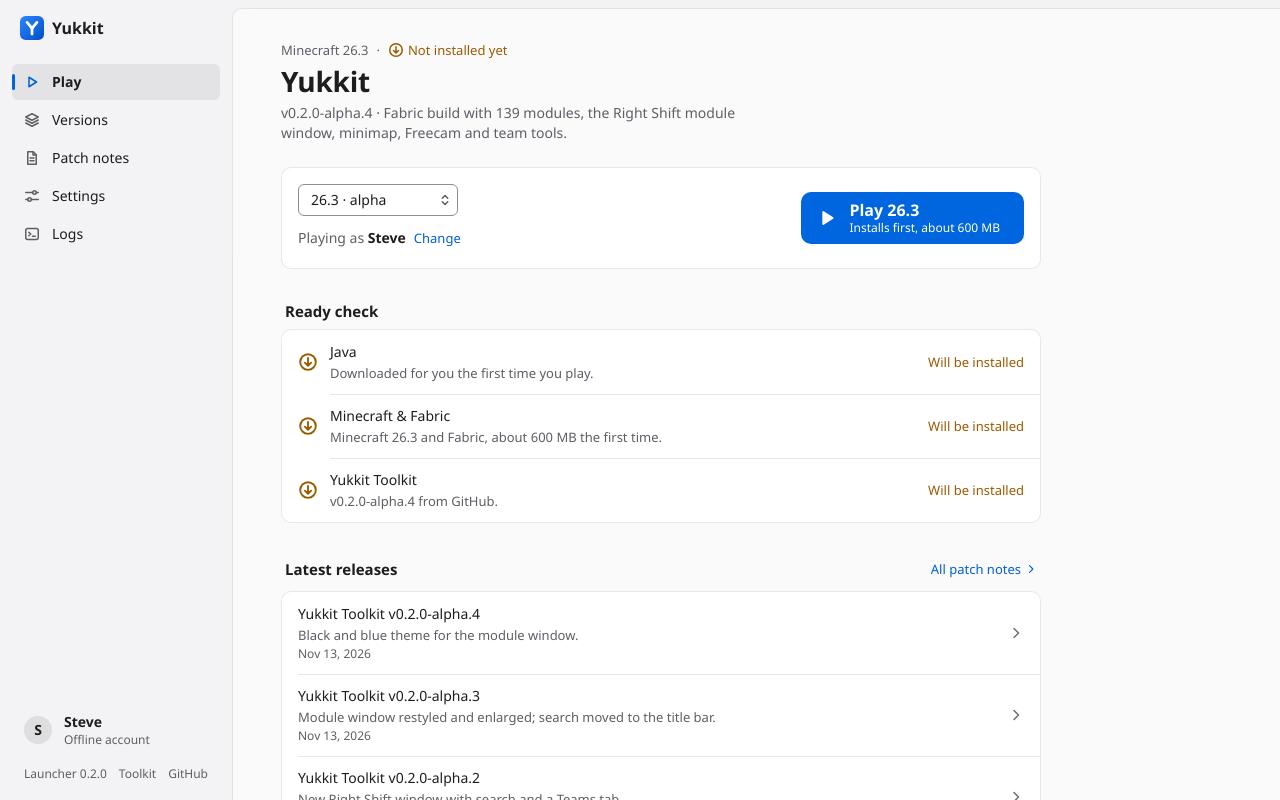
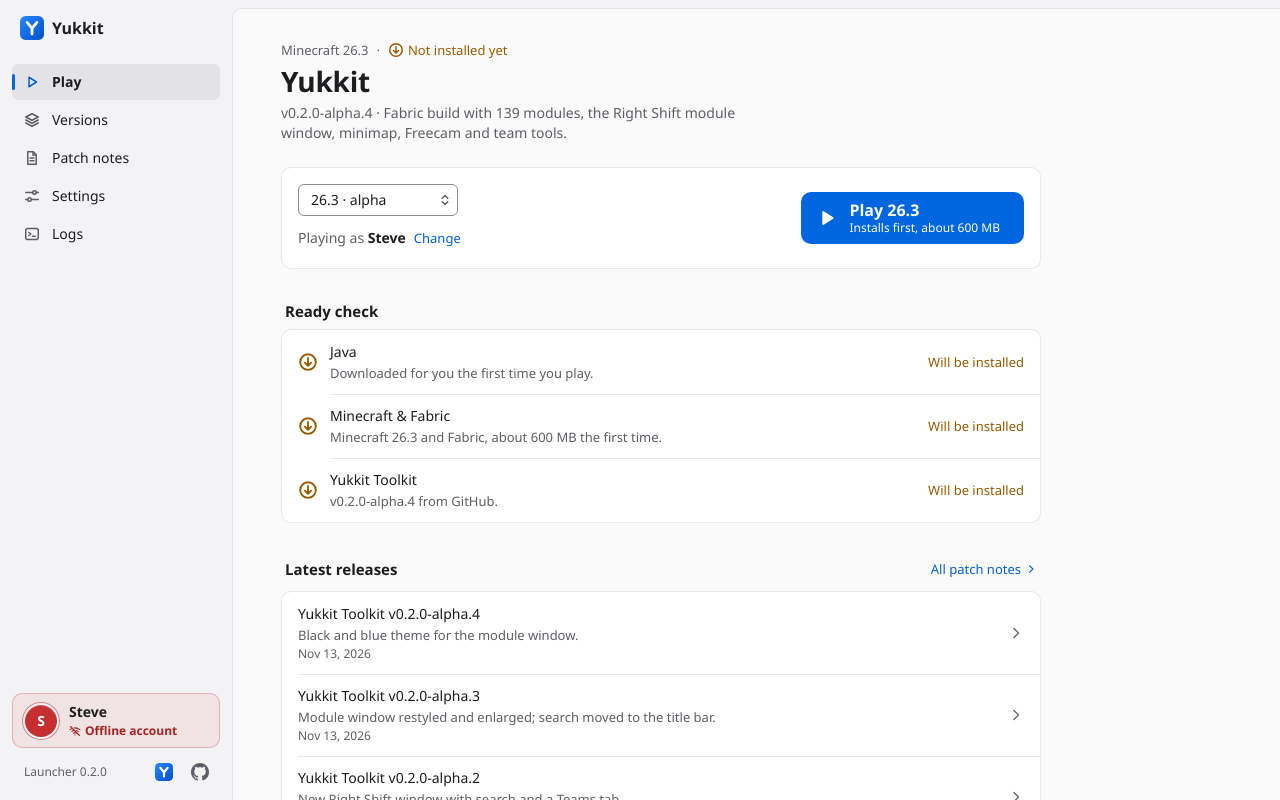
Before and after one commit to YukkitMC/yukkit-laucher, a website: page ui/index.html in a window 1280 px wide. Drawn offline with Linux system fonts and the light colour scheme.

Commit message:
Sidebar: Yukkit and GitHub icon links, red offline account chip
- Footer "Toolkit" and "GitHub" text links become 32 px icon buttons
  with the Yukkit logo and the GitHub mark, each with an accessible
  name and tooltip
- Offline account chip in the status red: red avatar with a ring,
  tinted card, offline icon; new --danger-text token keeps the label
  at 5.7:1 (light) / 5.3:1 (dark)
- Adds offline, GitHub, search and chevron-left symbols to the icon set

Co-Authored-By: Claude Opus 5.5 <noreply@anthropic.com>

```diff
--- a/ui/css/sidebar.css
+++ b/ui/css/sidebar.css
@@ -32,31 +32,43 @@
 }
 
 .sidebar-foot { margin-top: auto; display: flex; flex-direction: column; gap: var(--space-2); }
+/* Player chip: an offline account is a status, so it carries the status color (red) */
 .player {
   display: flex; align-items: center; gap: var(--space-3);
-  min-height: 44px; padding: var(--space-1) var(--space-3);
-  background: transparent; border: 0; border-radius: var(--radius-control);
-  text-align: left; transition: background var(--dur-fast);
+  min-height: 52px; padding: var(--space-2) var(--space-3);
+  background: var(--danger-tint);
+  border: 1px solid color-mix(in srgb, var(--danger) 28%, transparent);
+  border-radius: var(--radius-group);
+  text-align: left; transition: background var(--dur-fast), border-color var(--dur-fast);
 }
-.player:hover { background: var(--fill-hover); }
-.player:active { background: var(--fill-pressed); }
+.player:hover { background: color-mix(in srgb, var(--danger) 16%, transparent); border-color: color-mix(in srgb, var(--danger) 45%, transparent); }
+.player:active { background: color-mix(in srgb, var(--danger) 22%, transparent); }
 .avatar {
-  width: 28px; height: 28px; border-radius: 50%; flex-shrink: 0;
+  width: 32px; height: 32px; border-radius: 50%; flex-shrink: 0;
   display: grid; place-items: center;
-  background: var(--fill-pressed); color: var(--label);
+  background: var(--danger-fill); color: var(--on-accent);
   font: var(--type-body-strong);
+  box-shadow: inset 0 1px 0 rgba(255, 255, 255, .25), 0 0 0 2px var(--bg-window), 0 0 0 3px color-mix(in srgb, var(--danger) 55%, transparent);
 }
-.player-text { display: flex; flex-direction: column; min-width: 0; }
+.player-text { display: flex; flex-direction: column; gap: 1px; min-width: 0; }
 .player-name { font: var(--type-body-strong); overflow: hidden; text-overflow: ellipsis; white-space: nowrap; }
-.player-mode { font: var(--type-footnote); color: var(--label-2); }
+.player-mode { display: inline-flex; align-items: center; gap: var(--space-1); font: 600 .75rem/1rem var(--font-text); color: var(--danger-text); }
+.player-mode .icon { width: 12px; height: 12px; }
 
 .foot-row {
   display: flex; justify-content: space-between; align-items: center; gap: var(--space-2);
-  padding: 0 var(--space-3); color: var(--label-2); font: var(--type-footnote); white-space: nowrap;
+  padding: 0 var(--space-1) 0 var(--space-3); color: var(--label-2); font: var(--type-footnote); white-space: nowrap;
 }
-.foot-links { display: flex; gap: var(--space-3); }
-.foot-links .link { font: var(--type-footnote); color: var(--label-2); }
-.foot-links .link:hover { color: var(--label); }
+.foot-links { display: flex; gap: var(--space-1); }
+.foot-icon {
+  display: grid; place-items: center; width: 32px; height: 32px;
+  background: transparent; border: 0; border-radius: var(--radius-control); color: var(--label-2);
+  transition: background var(--dur-fast), color var(--dur-fast);
+}
+.foot-icon img { width: 18px; height: 18px; }
+.foot-icon .icon { width: 18px; height: 18px; }
+.foot-icon:hover { background: var(--fill-hover); color: var(--label); }
+.foot-icon:active { background: var(--fill-pressed); }
 
 @media (forced-colors: active) {
   .nav-item[aria-current="page"] { outline: 1px solid Highlight; }
--- a/ui/css/tokens.css
+++ b/ui/css/tokens.css
@@ -87,6 +87,7 @@
   --danger: #c62f2f;           /*  5.5:1 */
   --danger-tint: rgba(198, 47, 47, .08);
   --danger-fill: #c62f2f;      /* white on it 5.5:1, both appearances */
+  --danger-text: #a82424;      /* red text on a red tint (player chip): 5.7:1 at rest, 4.6:1 pressed */
 
   --focus-ring: #0060d6;
   --shadow-float: 0 8px 24px rgba(0, 0, 0, .14), 0 0 0 1px rgba(0, 0, 0, .05);
@@ -130,6 +131,7 @@
     --caution-tint: rgba(255, 201, 60, .13);
     --danger: #ff7070;         /*  5.3:1 */
     --danger-tint: rgba(255, 112, 112, .12);
+    --danger-text: #ff7070;    /* on its tint 5.0:1 */
 
     --focus-ring: #5aa5ff;
     --shadow-float: 0 8px 28px rgba(0, 0, 0, .45), 0 0 0 1px rgba(255, 255, 255, .06);
--- a/ui/index.html
+++ b/ui/index.html
@@ -33,6 +33,10 @@
     <symbol id="i-info" viewBox="0 0 16 16"><circle cx="8" cy="8" r="6.25"/><path d="M8 7.25v4M8 4.9v.01"/></symbol>
     <symbol id="i-copy" viewBox="0 0 16 16"><rect x="5.5" y="5.5" width="8.75" height="8.75" rx="1.5"/><path d="M10.5 3.25v-1.5H1.75v8.75h1.5"/></symbol>
     <symbol id="i-folder" viewBox="0 0 16 16"><path d="M1.75 3.75h4.5l1.5 1.75h6.5v7.75H1.75z"/></symbol>
+    <symbol id="i-offline" viewBox="0 0 16 16"><path d="M2 2l12 12"/><path d="M1.5 6.2a9.6 9.6 0 0 1 3.1-1.9M7.2 3.8a9.6 9.6 0 0 1 7.3 2.4"/><path d="M3.8 8.6a6.3 6.3 0 0 1 2.6-1.4M9.9 7.4a6.3 6.3 0 0 1 2.3 1.2"/><path d="M6.1 11a3 3 0 0 1 3.8 0"/><path d="M8 13.4v.01"/></symbol>
+    <symbol id="i-github" viewBox="0 0 16 16"><path stroke="none" fill="currentColor" d="M8 0C3.58 0 0 3.58 0 8c0 3.54 2.29 6.53 5.47 7.59.4.07.55-.17.55-.38 0-.19-.01-.82-.01-1.49-2.01.37-2.53-.49-2.69-.94-.09-.23-.48-.94-.82-1.13-.28-.15-.68-.52-.01-.53.63-.01 1.08.58 1.23.82.72 1.21 1.87.87 2.33.66.07-.52.28-.87.51-1.07-1.78-.2-3.64-.89-3.64-3.95 0-.87.31-1.59.82-2.15-.08-.2-.36-1.02.08-2.12 0 0 .67-.21 2.2.82.64-.18 1.32-.27 2-.27.68 0 1.36.09 2 .27 1.53-1.04 2.2-.82 2.2-.82.44 1.1.16 1.92.08 2.12.51.56.82 1.27.82 2.15 0 3.07-1.87 3.75-3.65 3.95.29.25.54.73.54 1.48 0 1.07-.01 1.93-.01 2.2 0 .21.15.46.55.38A8.01 8.01 0 0 0 16 8c0-4.42-3.58-8-8-8z"/></symbol>
+    <symbol id="i-search" viewBox="0 0 16 16"><circle cx="7" cy="7" r="4.75"/><path d="m10.5 10.5 3.75 3.75"/></symbol>
+    <symbol id="i-chevron-left" viewBox="0 0 16 16"><path d="M10 3.5 5.5 8 10 12.5"/></symbol>
     <symbol id="i-retry" viewBox="0 0 16 16"><path d="M13.25 8a5.25 5.25 0 1 1-1.6-3.77"/><path d="M13.25 2.5v3h-3"/></symbol>
   </svg>
 
@@ -51,18 +55,24 @@
     </nav>
 
     <div class="sidebar-foot">
-      <button class="player" id="player-chip" title="Change your name in Settings">
-        <span class="avatar" id="player-avatar" aria-hidden="true">P</span>
+      <button class="player" id="player-chip" title="Change your name in Settings" aria-describedby="player-mode">
+        <span class="avatar" aria-hidden="true">
+          <span id="player-avatar">P</span>
+        </span>
         <span class="player-text">
           <span class="player-name" id="player-name">Player</span>
-          <span class="player-mode">Offline account</span>
+          <span class="player-mode" id="player-mode"><svg class="icon" aria-hidden="true"><use href="#i-offline"/></svg>Offline account</span>
         </span>
       </button>
       <div class="foot-row">
         <span id="launcher-version">Launcher</span>
         <span class="foot-links">
-          <button class="link" data-href="https://github.com/YukkitMC/yukkit-toolkit">Toolkit</button>
-          <button class="link" data-href="https://github.com/YukkitMC">GitHub</button>
+          <button class="foot-icon" data-href="https://github.com/YukkitMC/yukkit-toolkit" title="Yukkit Toolkit on GitHub" aria-label="Yukkit Toolkit on GitHub">
+            <img src="img/yukkit.svg" alt="" />
+          </button>
+          <button class="foot-icon" data-href="https://github.com/YukkitMC" title="YukkitMC on GitHub" aria-label="YukkitMC on GitHub">
+            <svg class="icon brand-icon" aria-hidden="true"><use href="#i-github"/></svg>
+          </button>
         </span>
       </div>
     </div>
```
